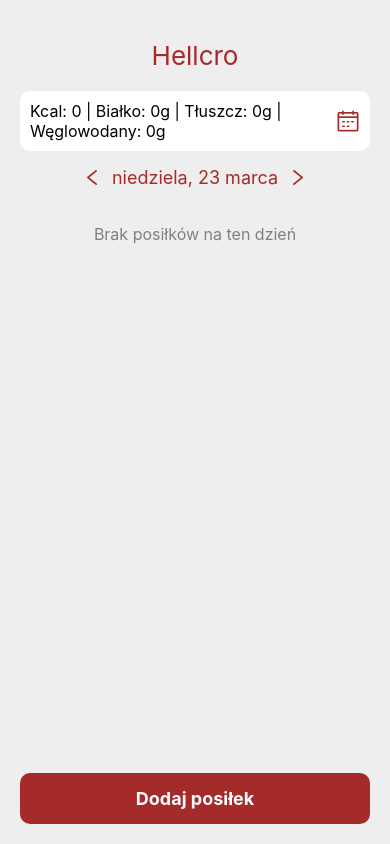
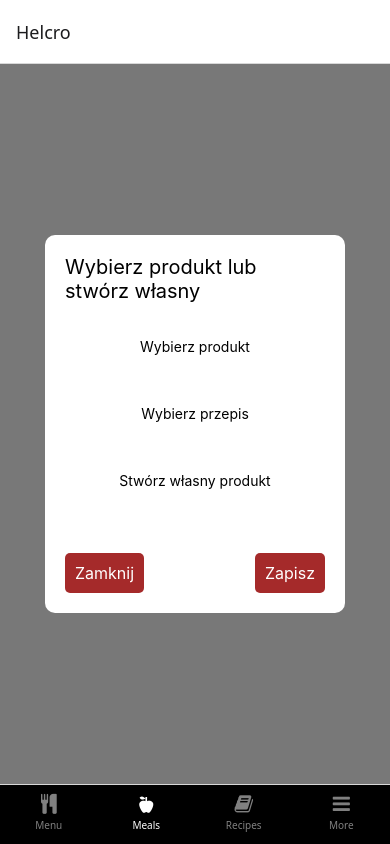
Before and after one commit to voxten/Helcro, a React Native app: screen /Meals in a window 390 px wide. Built offline with nearby package versions, Linux system fonts and the light colour scheme.

Commit message:
Added footer for application

```diff
--- a/App.js
+++ b/App.js
@@ -1,20 +1,11 @@
-import { StatusBar } from 'expo-status-bar';
-import { StyleSheet, Text, View } from 'react-native';
+import React from "react";
+import { SafeAreaView } from "react-native";
+import BottomNav from "./components/BottomNav";
 
 export default function App() {
   return (
-    <View style={styles.container}>
-      <Text>Open up App.js to start working on your app!</Text>
-      <StatusBar style="auto" />
-    </View>
+      <SafeAreaView style={{ flex: 1 }}>
+        <BottomNav />
+      </SafeAreaView>
   );
 }
-
-const styles = StyleSheet.create({
-  container: {
-    flex: 1,
-    backgroundColor: '#fff',
-    alignItems: 'center',
-    justifyContent: 'center',
-  },
-});
--- /dev/null
+++ b/components/BottomNav.js
@@ -0,0 +1,59 @@
+import React from "react";
+import { createBottomTabNavigator } from "@react-navigation/bottom-tabs";
+import { NavigationContainer } from "@react-navigation/native";
+import { View, Text } from "react-native";
+import FontIcon from "react-native-vector-icons/FontAwesome";
+import CommunityIcon from "react-native-vector-icons/MaterialCommunityIcons";
+import Meal from "../components/Menu/meal";
+import Menu from "../components/Menu/menu";
+
+const RecipesScreen = () => <View><Text>Recipes Screen</Text></View>;
+const MoreScreen = () => <View><Text>More Screen</Text></View>;
+
+// Create bottom tab navigator
+const Tab = createBottomTabNavigator();
+
+export default function BottomNav() {
+    return (
+        <NavigationContainer>
+            <Tab.Navigator
+                screenOptions={{
+                    headerTitle: "Helcro", // Set the app name in the header
+                    tabBarStyle: { backgroundColor: "black", height: 60 },
+                    tabBarActiveTintColor: "white",
+                    tabBarInactiveTintColor: "gray",
+                    tabBarShowLabel: true,
+                }}
+            >
+                <Tab.Screen
+                    name="Menu"
+                    component={Menu}
+                    options={{
+                        tabBarIcon: ({ color }) => <FontIcon name="cutlery" size={20} color={color} />,
+                    }}
+                />
+                <Tab.Screen
+                    name="Meals"
+                    component={Meal}
+                    options={{
+                        tabBarIcon: ({ color }) => <CommunityIcon name="food-apple" size={20} color={color} />,
+                    }}
+                />
+                <Tab.Screen
+                    name="Recipes"
+                    component={RecipesScreen}
+                    options={{
+                        tabBarIcon: ({ color }) => <FontIcon name="book" size={20} color={color} />,
+                    }}
+                />
+                <Tab.Screen
+                    name="More"
+                    component={MoreScreen}
+                    options={{
+                        tabBarIcon: ({ color }) => <FontIcon name="bars" size={20} color={color} />,
+                    }}
+                />
+            </Tab.Navigator>
+        </NavigationContainer>
+    );
+}
--- a/meal.js
+++ b/components/Menu/meal.js
@@ -1,5 +1,6 @@
 import React, { useState } from "react";
-import { View, Text, TouchableOpacity, TextInput, StyleSheet, ScrollView } from 'react-native';
+import { View, Text, TouchableOpacity, TextInput, ScrollView } from 'react-native';
+import styles from "../../styles/MealStyles";
 
 export default function Meal({ onClose }) {
   const [isCreatingProduct, setIsCreatingProduct] = useState(false); // Kontroluje, czy tworzymy nowy produkt
@@ -123,67 +124,3 @@ export default function Meal({ onClose }) {
     </View>
   );
 }
-
-const styles = StyleSheet.create({
-  overlay: {
-    flex: 1,
-    justifyContent: 'center',
-    alignItems: 'center',
-    backgroundColor: 'rgba(0, 0, 0, 0.5)',
-  },
-  modalContainer: {
-    width: 300,
-    padding: 20,
-    backgroundColor: 'white',
-    borderRadius: 10,
-    alignItems: 'center',
-  },
-  header: {
-    fontSize: 20,
-    marginBottom: 10,
-  },
-  button: {
-    padding: 15,
-    marginVertical: 10,
-    borderRadius: 5,
-    width: '100%',
-    alignItems: 'center',
-  },
-  buttonText: {
-    fontSize: 14,
-    color: 'black',
-  },
-  buttonScrollContainer: {
-    width: '100%',
-    maxHeight: 200,
-  },
-  input: {
-    width: '100%',
-    padding: 10,
-    borderRadius: 5,
-    borderWidth: 1,
-    borderColor: '#ccc',
-    marginBottom: 10,
-  },
-  buttonContainer: {
-    flexDirection: 'row',
-    justifyContent: 'space-between',
-    width: '100%',
-    marginTop: 20,
-  },
-  closeButton: {
-    marginTop: 20,
-    padding: 10,
-    backgroundColor: 'brown',
-    borderRadius: 5,
-    alignItems: 'center',
-  },
-  closeButtonText: {
-    color: 'white',
-    fontSize: 16,
-  },
-  productText: {
-    marginTop: 10,
-    fontSize: 16,
-  },
-});
--- a/mealType.js
+++ b/components/Menu/mealType.js
@@ -1,5 +1,6 @@
 import React, { useState } from "react";
-import { View, Text, TouchableOpacity, TextInput, StyleSheet, ScrollView } from 'react-native';
+import { View, Text, TouchableOpacity, TextInput, ScrollView } from 'react-native';
+import styles from "../../styles/MealStyles";
 
 export default function MealType({ onClose }) {
   const [selectedMeal, setSelectedMeal] = useState(null);  // Przechowuje wybrany posiłek
@@ -107,93 +108,3 @@ export default function MealType({ onClose }) {
     </View>
   );
 }
-
-const styles = StyleSheet.create({
-  overlay: {
-    flex: 1,
-    justifyContent: 'center',
-    alignItems: 'center',
-    backgroundColor: 'rgba(0, 0, 0, 0.5)',
-  },
-  modalContainer: {
-    width: 300,
-    padding: 20,
-    backgroundColor: 'white',
-    borderRadius: 10,
-    alignItems: 'center',
-  },
-  header: {
-    fontSize: 20,
-    marginBottom: 10,
-  },
-  button: {
-    padding: 15,
-    marginVertical: 10,
-    borderRadius: 5,
-    width: '100%',
-    alignItems: 'center',
-  },
-  buttonText: {
-    fontSize: 14,
-    color: 'black',
-  },
-  buttonScrollContainer: {
-    width: '100%',
-    maxHeight: 200,  // Określa wysokość kontenera ScrollView
-  },
-  timeBox: {
-    marginTop: 10,
-    width: '100%',
-    alignItems: 'center',
-  },
-  timeText: {
-    fontSize: 16,
-    marginBottom: 5,
-  },
-  timeInputContainer: {
-    flexDirection: 'row',
-    alignItems: 'center',
-  },
-  timeInput: {
-    width: 50,
-    padding: 10,
-    borderRadius: 5,
-    borderWidth: 1,
-    borderColor: '#ccc',
-    textAlign: 'center',
-  },
-  separator: {
-    fontSize: 18,
-    marginHorizontal: 5,
-  },
-  nameBox: {
-    marginTop: 10,
-    width: '100%',
-    alignItems: 'center',
-  },
-  nameInput: {
-    width: '80%',
-    padding: 10,
-    borderRadius: 5,
-    borderWidth: 1,
-    borderColor: '#ccc',
-    textAlign: 'center',
-  },
-  closeButton: {
-    marginTop: 20,
-    padding: 10,
-    backgroundColor: 'brown',
-    borderRadius: 5,
-    alignItems: 'center',
-  },
-  closeButtonText: {
-    color: 'white',
-    fontSize: 16,
-  },
-  buttonContainer: {
-    flexDirection: 'row',
-    justifyContent: 'space-between',
-    width: '100%',
-    marginTop: 20,
-  },
-});
--- a/menu.js
+++ b/components/Menu/menu.js
@@ -23,8 +23,6 @@ export default function Menu() {
 
   return (
     <View style={styles.container}>
-      <Text style={styles.header}>Hellcro</Text>
-
       {/* Sekcja wartości odżywczych */}
       <View style={styles.nutritionContainer}>
         <Text style={styles.nutritionText}>Kcal: 0 | Białko: 0g | Tłuszcz: 0g | Węglowodany: 0g</Text>
--- a/index.js
+++ b/index.js
@@ -1,8 +1,8 @@
 import { registerRootComponent } from 'expo';
 
-import menu from './menu';
+import App from "./App";
 
 // registerRootComponent calls AppRegistry.registerComponent('main', () => App);
 // It also ensures that whether you load the app in Expo Go or in a native build,
 // the environment is set up appropriately
-registerRootComponent(menu);
+registerRootComponent(App);
--- a/package.json
+++ b/package.json
@@ -9,9 +9,11 @@
     "web": "expo start --web"
   },
   "dependencies": {
+    "@expo/vector-icons": "^14.0.4",
     "@react-native-community/datetimepicker": "8.2.0",
     "@react-native-community/masked-view": "^0.1.11",
-    "@react-navigation/native": "^7.0.15",
+    "@react-navigation/bottom-tabs": "^7.3.2",
+    "@react-navigation/native": "^7.0.18",
     "expo": "~52.0.37",
     "expo-status-bar": "~2.0.1",
     "react": "18.3.1",
--- /dev/null
+++ b/styles/MealStyles.js
@@ -0,0 +1,105 @@
+import { StyleSheet } from "react-native";
+
+const styles = StyleSheet.create({
+    overlay: {
+        flex: 1,
+        justifyContent: 'center',
+        alignItems: 'center',
+        backgroundColor: 'rgba(0, 0, 0, 0.5)',
+    },
+    modalContainer: {
+        width: 300,
+        padding: 20,
+        backgroundColor: 'white',
+        borderRadius: 10,
+        alignItems: 'center',
+    },
+    header: {
+        fontSize: 20,
+        marginBottom: 10,
+    },
+    button: {
+        padding: 15,
+        marginVertical: 10,
+        borderRadius: 5,
+        width: '100%',
+        alignItems: 'center',
+    },
+    buttonText: {
+        fontSize: 14,
+        color: 'black',
+    },
+    buttonScrollContainer: {
+        width: '100%',
+        maxHeight: 200,
+    },
+    input: {
+        width: '100%',
+        padding: 10,
+        borderRadius: 5,
+        borderWidth: 1,
+        borderColor: '#ccc',
+        marginBottom: 10,
+    },
+    buttonContainer: {
+        flexDirection: 'row',
+        justifyContent: 'space-between',
+        width: '100%',
+        marginTop: 20,
+    },
+    closeButton: {
+        marginTop: 20,
+        padding: 10,
+        backgroundColor: 'brown',
+        borderRadius: 5,
+        alignItems: 'center',
+    },
+    closeButtonText: {
+        color: 'white',
+        fontSize: 16,
+    },
+    productText: {
+        marginTop: 10,
+        fontSize: 16,
+    },
+    nameInput: {
+        width: '80%',
+        padding: 10,
+        borderRadius: 5,
+        borderWidth: 1,
+        borderColor: '#ccc',
+        textAlign: 'center',
+    },
+    nameBox: {
+        marginTop: 10,
+        width: '100%',
+        alignItems: 'center',
+    },
+    separator: {
+        fontSize: 18,
+        marginHorizontal: 5,
+    },
+    timeInput: {
+        width: 50,
+        padding: 10,
+        borderRadius: 5,
+        borderWidth: 1,
+        borderColor: '#ccc',
+        textAlign: 'center',
+    },
+    timeInputContainer: {
+        flexDirection: 'row',
+        alignItems: 'center',
+    },
+    timeBox: {
+        marginTop: 10,
+        width: '100%',
+        alignItems: 'center',
+    },
+    timeText: {
+        fontSize: 16,
+        marginBottom: 5,
+    }
+});
+
+export default styles;
```
Also changed, not shown: 1 other file (tests, documents, lock files or other folders).
